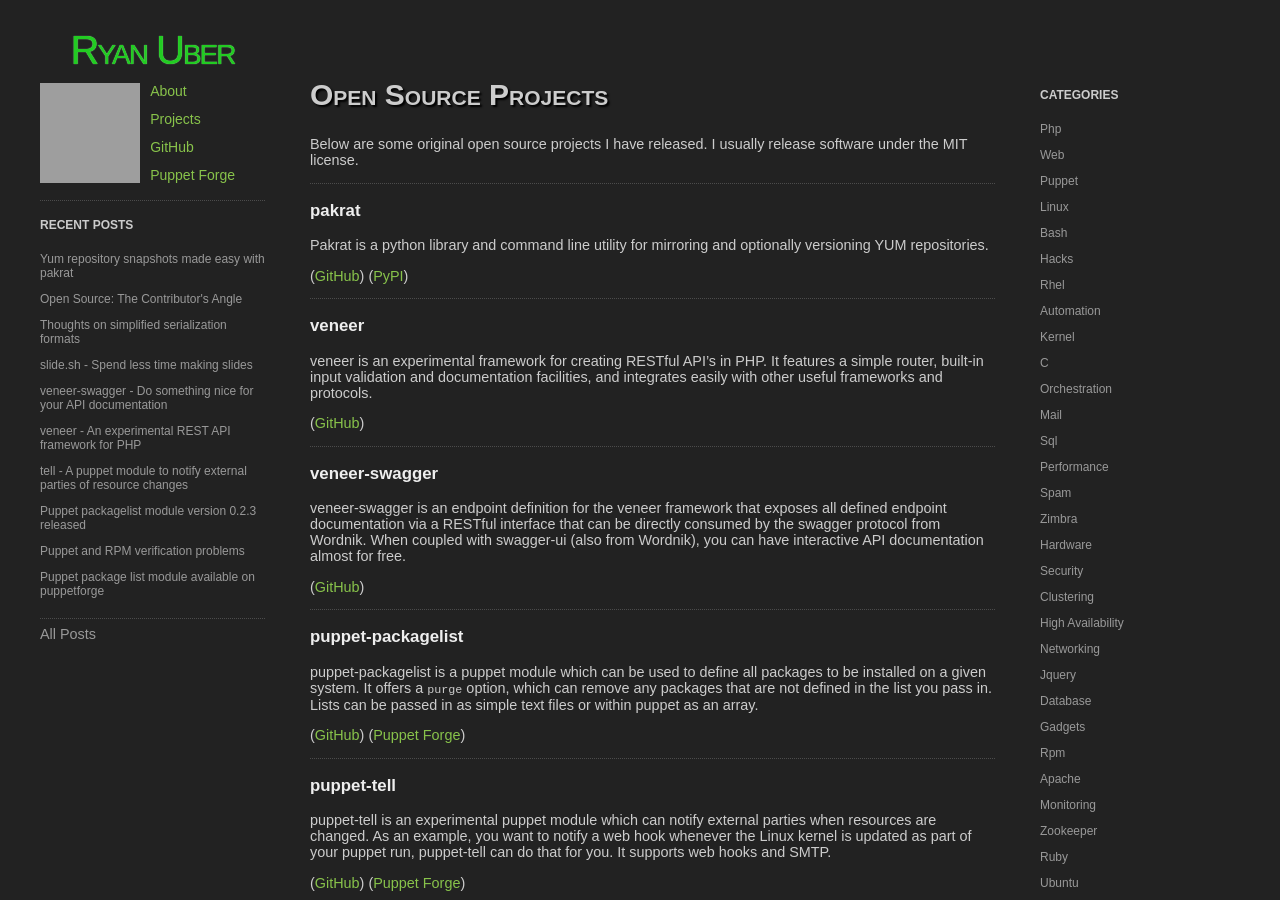
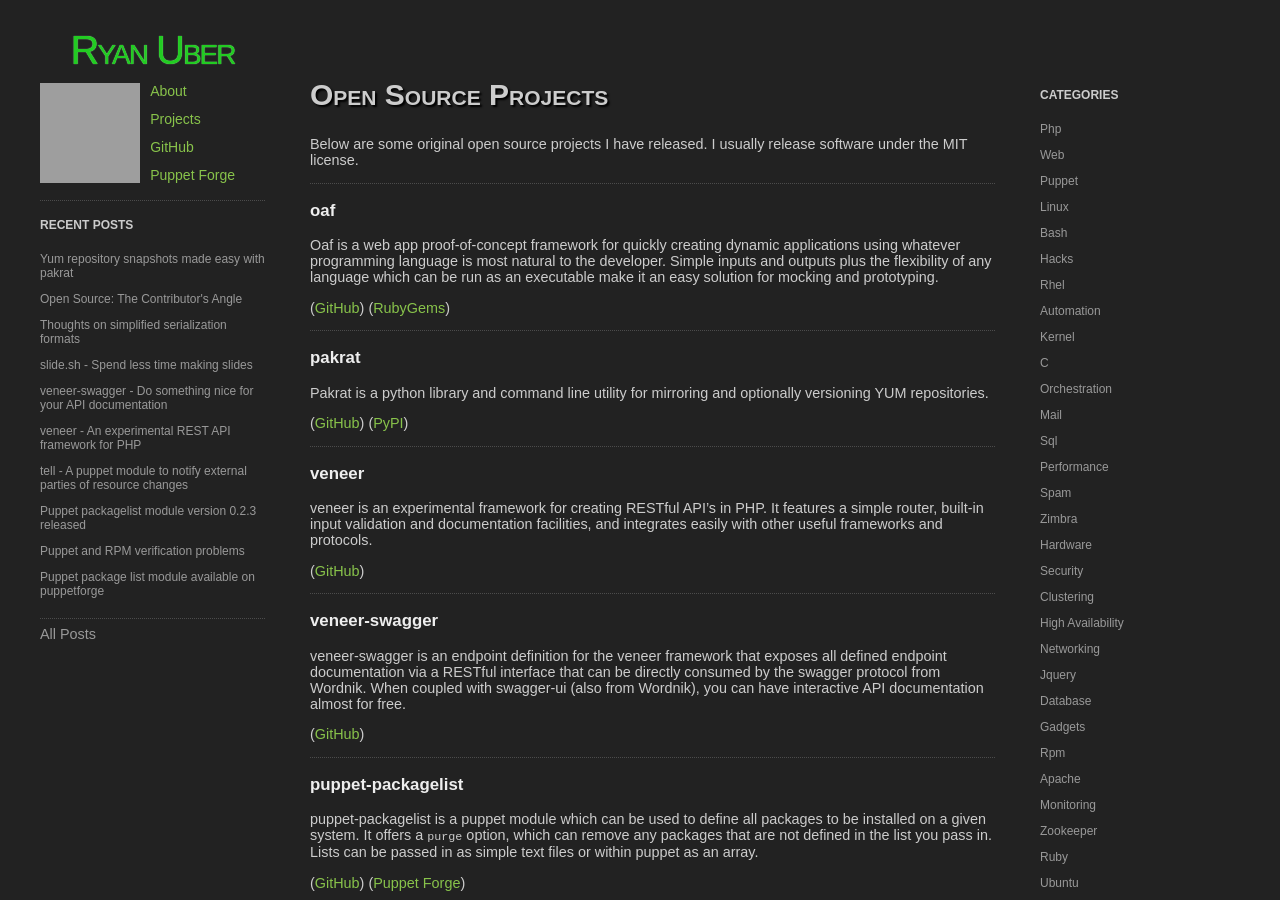
Before and after one commit to prateekiiest/prateekiie.github.io, a Jekyll site: the page built from projects/index.md, in a window 1280 px wide and 900 px high. Built offline with Jekyll 4.4.1, drawn with Linux system fonts in a browser that asks for light colours; Markdown is read by kramdown in place of the engine named in the settings; grey boxes are pictures that could not be loaded.

Commit message:
Added Oaf to projects

```diff
--- a/projects/index.md
+++ b/projects/index.md
@@ -6,6 +6,17 @@ title: Projects
 <div class="post_title">Open Source Projects</div>
 Below are some original open source projects I have released. I usually release
 software under the MIT license.
+
+---
+
+### oaf
+Oaf is a web app proof-of-concept framework for quickly creating dynamic
+applications using whatever programming language is most natural to the
+developer. Simple inputs and outputs plus the flexibility of any language which
+can be run as an executable make it an easy solution for mocking and
+prototyping.
+
+([GitHub](https://github.com/ryanuber/oaf)) ([RubyGems](http://rubygems.org/gems/oaf))
 
 ---
 
```
